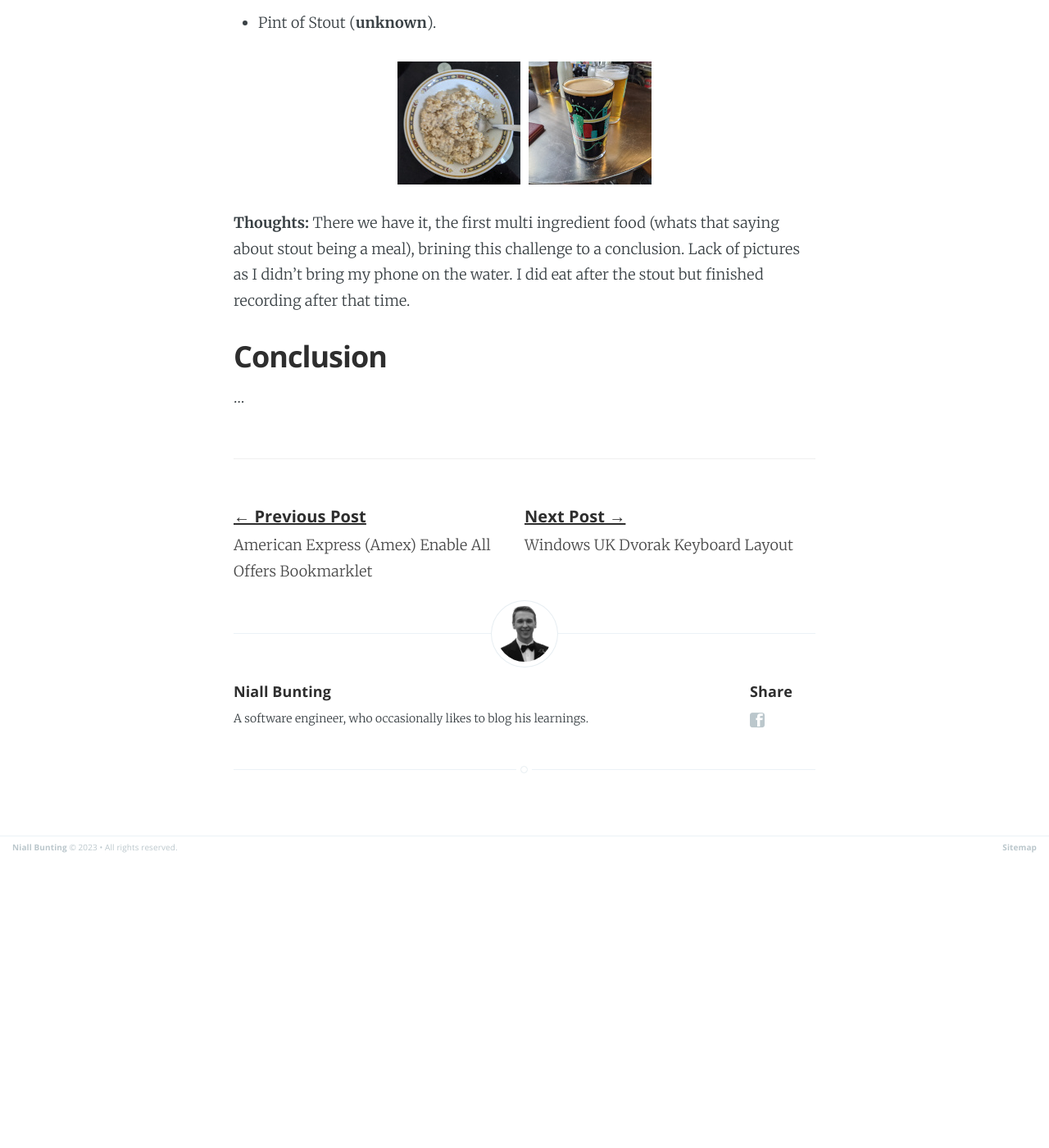
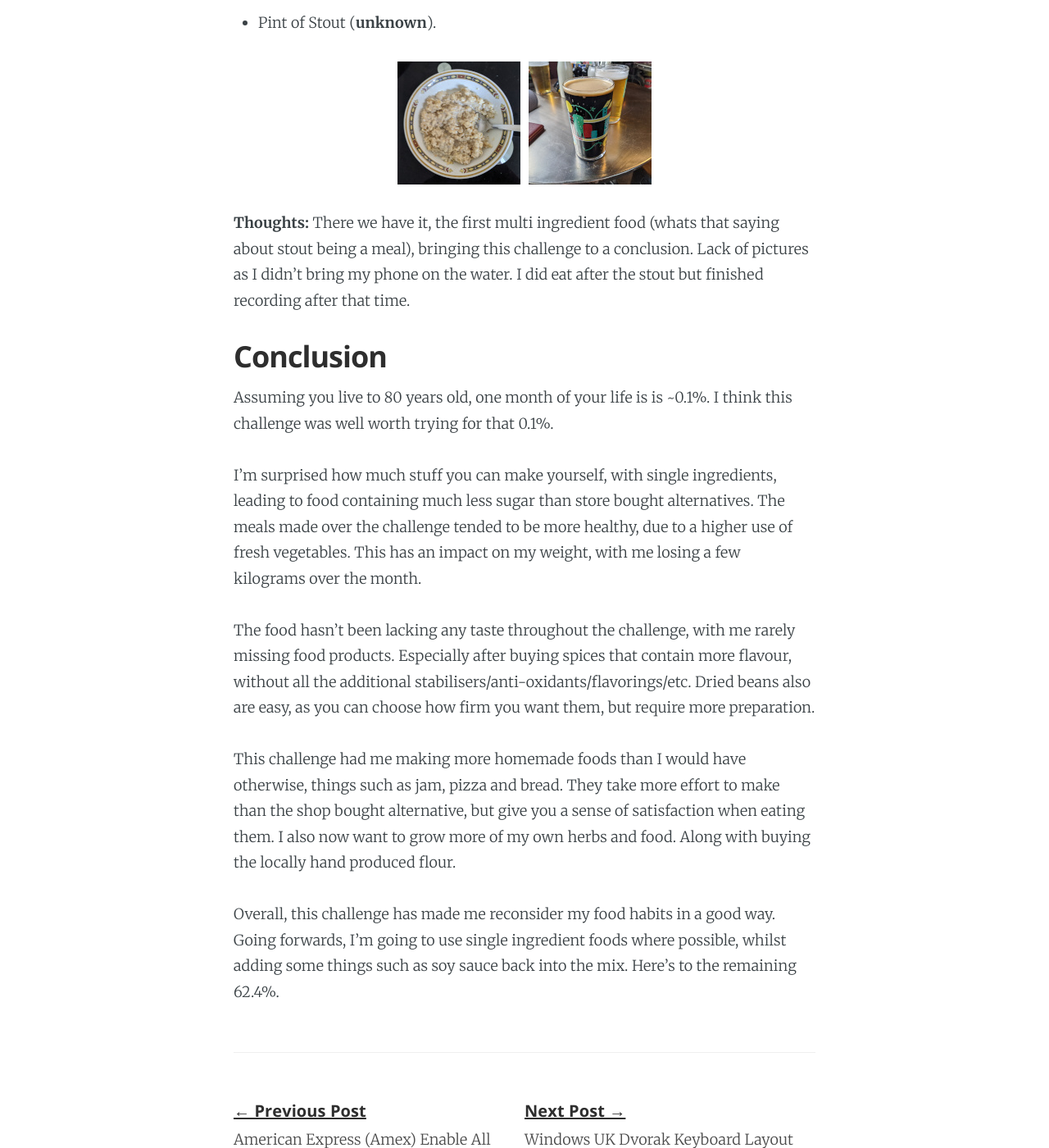
Before and after one commit to NiallBunting/niallbunting.github.io, a Jekyll site: the page built from _posts/2023-07-01-one-ingredient-challenge.markdown, in a window 1280 px wide and 1400 px high, scrolled down 19956 px. Shown: the whole window at 82% size. Built offline with Jekyll 4.4.1, drawn with Linux system fonts in a browser that asks for light colours; before the commit the page ends 21004 px from its top, so only the background shows below that; some of the changed text lies outside the part shown.

Commit message:
OIC conclusion

```diff
--- a/_posts/2023-07-01-one-ingredient-challenge.markdown
+++ b/_posts/2023-07-01-one-ingredient-challenge.markdown
@@ -955,11 +955,19 @@ This blog post is going to chart my progress with what I'm eating. I'm no chef a
   </div>
 </div>
 
-**Thoughts:** There we have it, the first multi ingredient food (whats that saying about stout being a meal), brining this challenge to a conclusion. Lack of pictures as I didn't bring my phone on the water. I did eat after the stout but finished recording after that time.
+**Thoughts:** There we have it, the first multi ingredient food (whats that saying about stout being a meal), bringing this challenge to a conclusion. Lack of pictures as I didn't bring my phone on the water. I did eat after the stout but finished recording after that time.
 
 ## Conclusion
 
-...
+Assuming you live to 80 years old, one month of your life is is ~0.1%. I think this challenge was well worth trying for that 0.1%.
+
+I'm surprised how much stuff you can make yourself, with single ingredients, leading to food containing much less sugar than store bought alternatives. The meals made over the challenge tended to be more healthy, due to a higher use of fresh vegetables. This has an impact on my weight, with me losing a few kilograms over the month.
+
+The food hasn't been lacking any taste throughout the challenge, with me rarely missing food products. Especially after buying spices that contain more flavour, without all the additional stabilisers/anti-oxidants/flavorings/etc. Dried beans also are easy, as you can choose how firm you want them, but require more preparation.
+
+This challenge had me making more homemade foods than I would have otherwise, things such as jam, pizza and bread. They take more effort to make than the shop bought alternative, but give you a sense of satisfaction when eating them. I also now want to grow more of my own herbs and food. Along with buying the locally hand produced flour.
+
+Overall, this challenge has made me reconsider my food habits in a good way. Going forwards, I'm going to use single ingredient foods where possible, whilst adding some things such as soy sauce back into the mix. Here's to the remaining 62.4%.
 
 [maltodextrin]: https://en.wikipedia.org/wiki/Maltodextrin
 [phytohaemagglutinin]: https://en.wikipedia.org/wiki/Phytohaemagglutinin
```
Also changed, not shown: other parts of _posts/2023-07-01-one-ingredient-challenge.markdown (+1 -1 lines).
